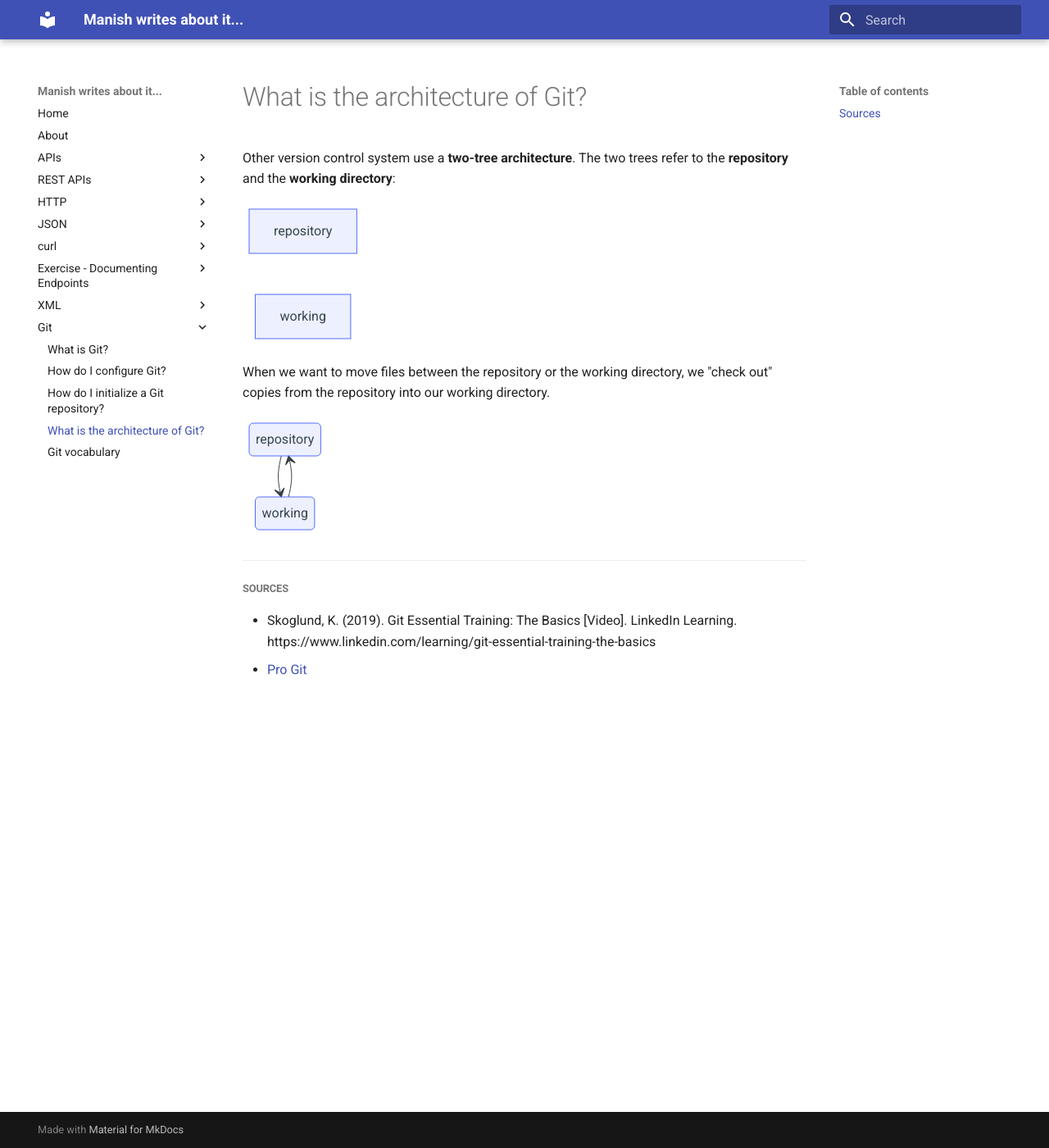
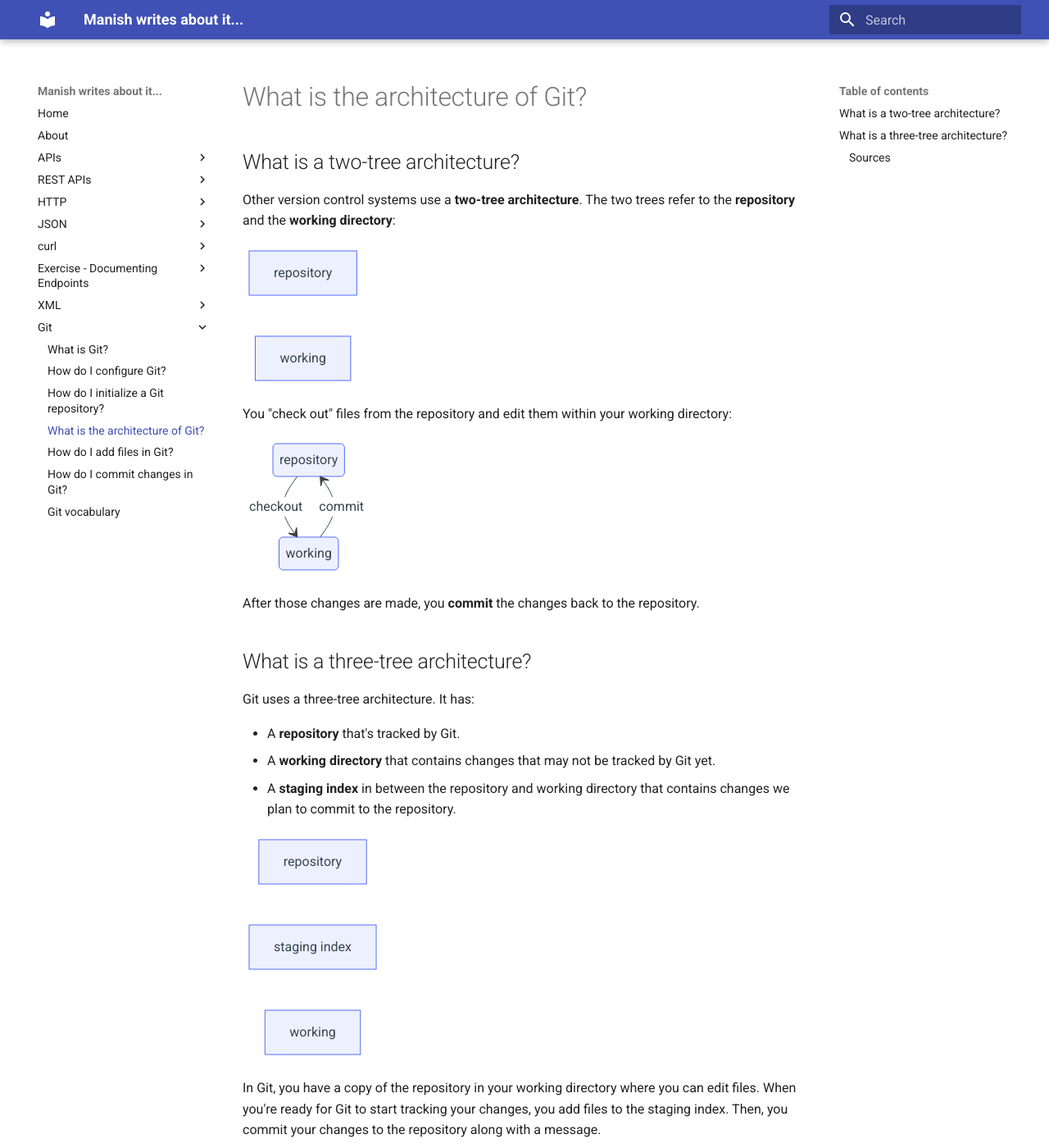
Before and after one commit to savvystrider/savvystrider.github.io, an MkDocs documentation site: the page built from docs/what-is-git-architecture.md, in a window 1280 px wide and 1400 px high. Shown: the whole window at 82% size. Built offline with MkDocs 1.6.1 and Material for MkDocs 9.7.7, drawn with Linux system fonts in a browser that asks for light colours.

Commit message:
Updates Git content and adds new pages

````diff
--- a/docs/what-is-git-architecture.md
+++ b/docs/what-is-git-architecture.md
@@ -1,5 +1,5 @@
-# What is the architecture of Git?
-Other version control system use a **two-tree architecture**. The two trees refer to the **repository** and the **working directory**:
+## What is a two-tree architecture?
+Other version control systems use a **two-tree architecture**. The two trees refer to the **repository** and the **working directory**:
 
 ``` mermaid
 flowchart LR
@@ -7,16 +7,33 @@ flowchart LR
     B[working]
 ```
 
-When we want to move files between the repository or the working directory, we "check out" copies from the repository into our working directory.
+You "check out" files from the repository and edit them within your working directory:
 
 ``` mermaid
 stateDiagram-v2
-    repository --> working
-    working --> repository
+    repository --> working: checkout
+    working --> repository: commit
 ```
+
+After those changes are made, you **commit** the changes back to the repository.
+
+## What is a three-tree architecture?
+Git uses a three-tree architecture. It has:
+
+- A **repository** that's tracked by Git.
+- A **working directory** that contains changes that may not be tracked by Git yet.
+- A **staging index** in between the repository and working directory that contains changes we plan to commit to the repository.
+
+``` mermaid
+flowchart LR
+    A[repository]
+    B[staging index]
+    C[working]
+```
+In Git, you have a copy of the repository in your working directory where you can edit files. When you're ready for Git to start tracking your changes, you add files to the staging index. Then, you commit your changes to the repository along with a message.
 
 ***
 
 ##### Sources
 - Skoglund, K. (2019). Git Essential Training: The Basics [Video]. LinkedIn Learning. https://www.linkedin.com/learning/git-essential-training-the-basics
-- [Pro Git](hhttps://git-scm.com/book/en/v2)
+- [Pro Git](https://git-scm.com/book/en/v2)
--- a/mkdocs.yml
+++ b/mkdocs.yml
@@ -53,6 +53,8 @@ nav:
         - 'How do I configure Git?': 'how-to-configure-git.md'
         - 'How do I initialize a Git repository?': 'how-to-initialize-git-repository.md'
         - 'What is the architecture of Git?': 'what-is-git-architecture.md'
+        - 'How do I add files in Git?': 'how-to-add-files-in-git.md'
+        - 'How do I commit changes in Git?': 'how-to-commit-changes-in-git.md'
         - 'Git vocabulary': 'git-vocabulary.md'
 theme: material
 markdown_extensions:
````
Also changed, not shown: docs/how-to-add-files-in-git.md (added, +29 -0 lines), docs/how-to-commit-changes-in-git.md (added, +31 -0 lines).
